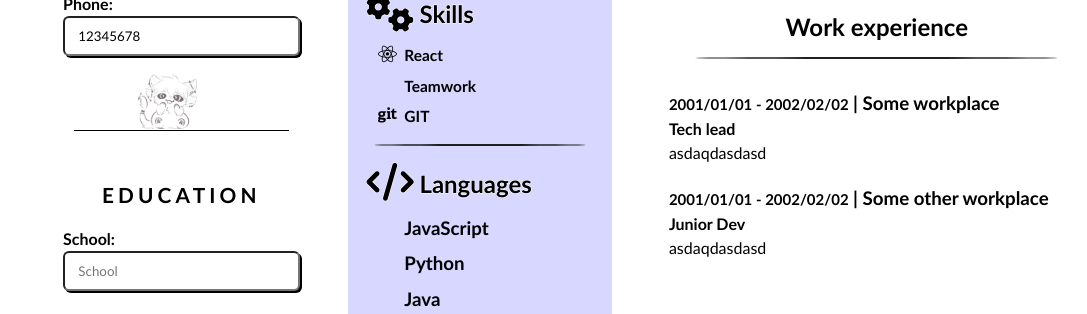
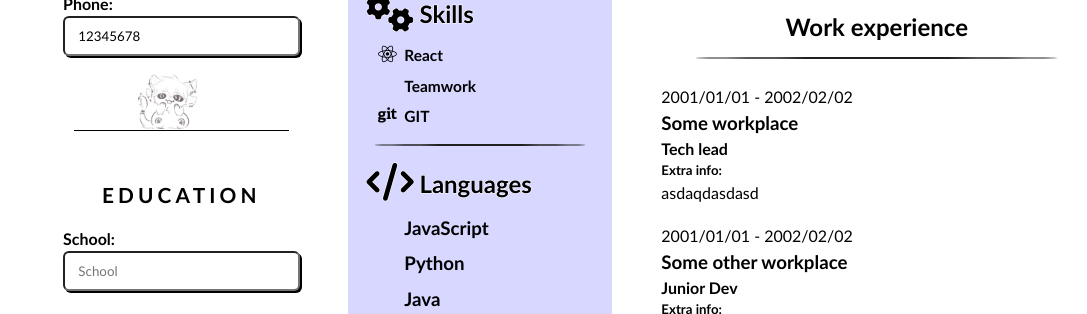
Before and after one commit to ATlexEide/cv-app, a React (Vite) app: page / in a window 1280 px wide. Shown: the part 486-800 px from the top of the page, without its empty margins (193-1280 px from the left). Built offline with nearby package versions, Linux system fonts and the light colour scheme; some icons are missing.

Commit message:
Add missing props in Card call

```diff
--- a/src/Components/PreviewFile.jsx
+++ b/src/Components/PreviewFile.jsx
@@ -15,6 +15,7 @@ function PreviewFile({
   setIsEditing,
 }) {
   const handleEditCard = (card) => {
+    console.log(card);
     setCurrentCard(card);
     setIsEditing(true);
   };
@@ -175,7 +176,12 @@ function PreviewFile({
           <ul className="info-list">
             {practical.map((work, index) => (
               <li key={index}>
-                <Card data={work} workexp={true} />
+                <Card
+                  key={index}
+                  data={work}
+                  handleEdit={handleEditCard}
+                  handleDelete={handleDelete}
+                />
               </li>
             ))}
           </ul>
```
